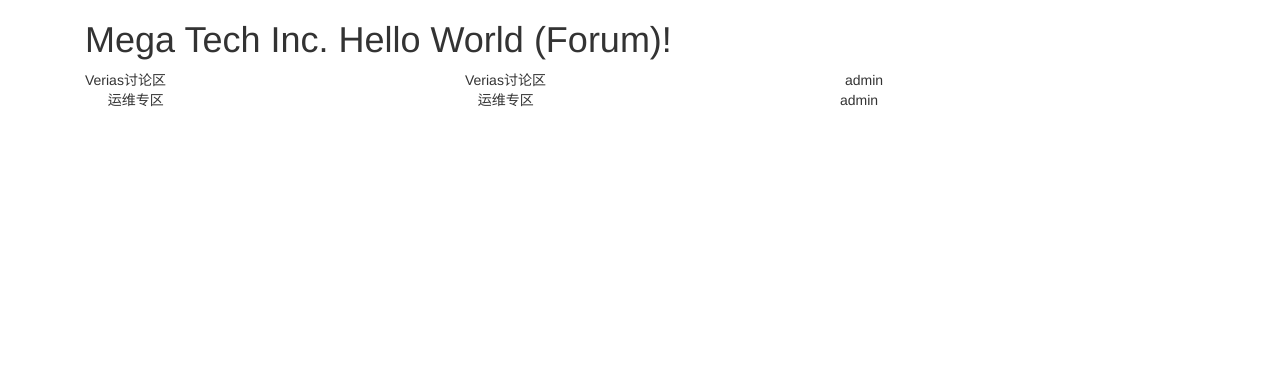
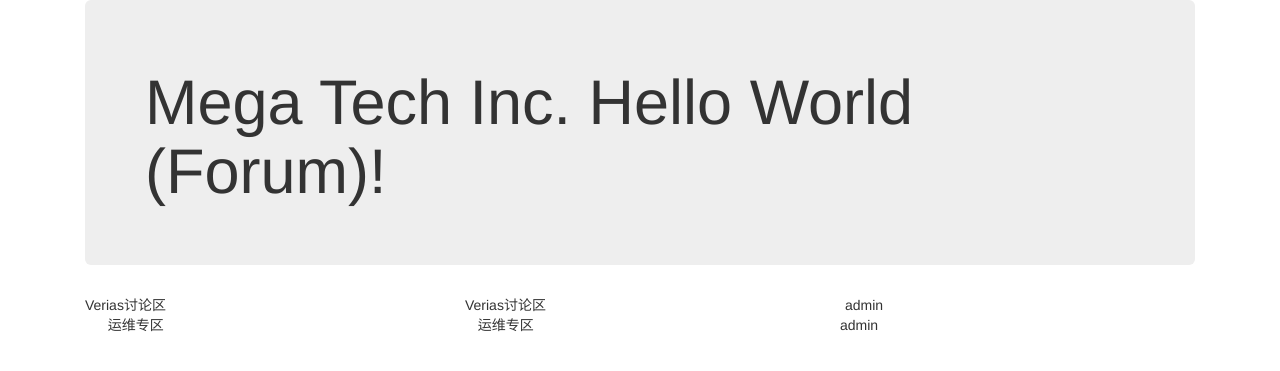
Before and after one commit to coollinn/mysite, a Django app: page /block/ in a window 1280 px wide. Shown: the top 371 px of the page. Run offline with Django 3.2, Linux system fonts and the light colour scheme; data comes from the database, SQL or seed files in the repository; some libraries are stand-ins or nearby versions.

Commit message:
update from office W530

```diff
--- a/templates/block_list.html
+++ b/templates/block_list.html
@@ -7,9 +7,9 @@
 <body>
 <div class="bs-docs-header" id="content" tabindex="=1">
     <div class="container">
-        <dev class="row show-grid">
+        <dev class="row">
             <div class="col-xs-12 col-md-12">
-                <h1>Mega Tech Inc.  Hello World (Forum)!</h1>
+                <div class="jumbotron"><h1>Mega Tech Inc.  Hello World (Forum)!</h1></div>
             </div>
         </dev>
     </div>
@@ -17,7 +17,7 @@
 
 
 <div class="container">
-    <div class="row show-grid">
+    <div class="row">
         {% for b in blocks %}
           <div class="col-xs-12">
                 <div class="col-md-4">{{ b.name  }}</div>
```
